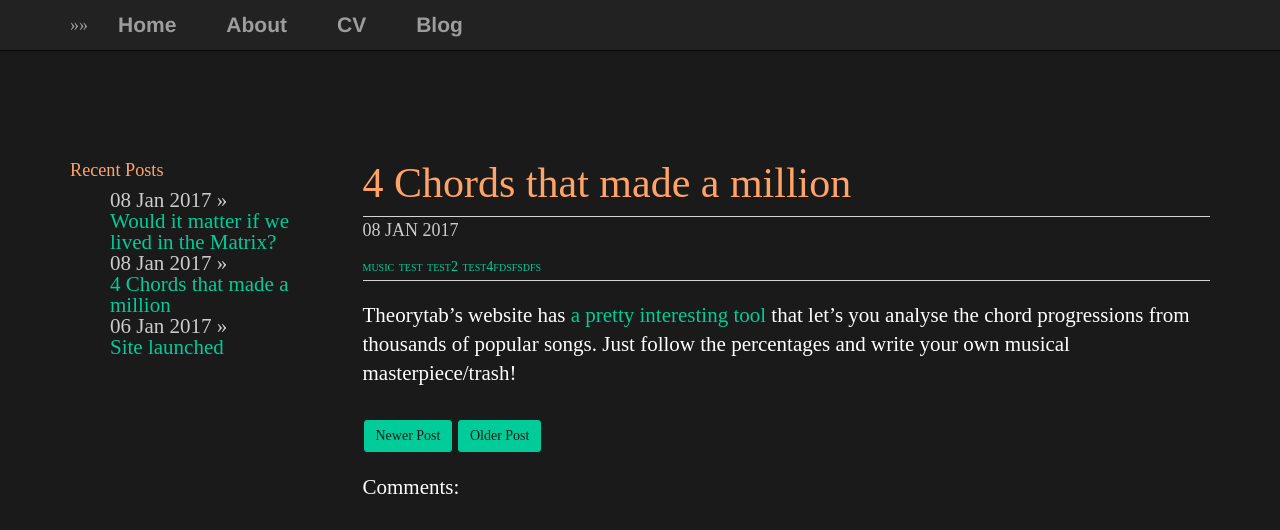
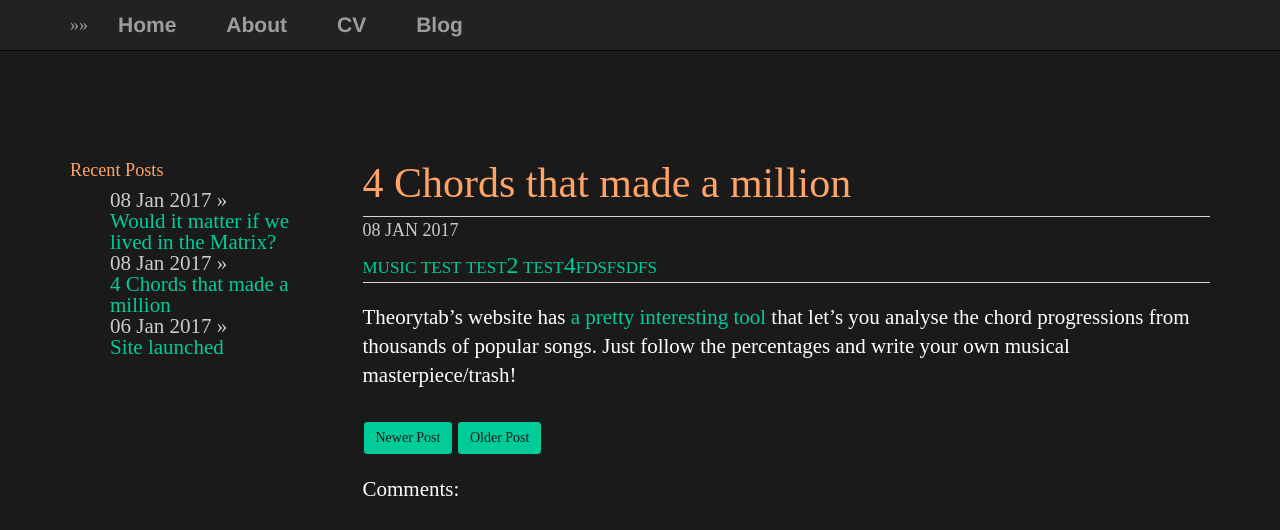
Before and after one commit to plantecophys/plantecophys, a Jekyll site: the page built from _posts/2017-01-01-4chords.md, in a window 1280 px wide. Shown: the top 530 px of the page. Built offline with Jekyll 4.4.1, drawn with Linux system fonts in a browser that asks for light colours; grey boxes are pictures that could not be loaded.

Commit message:
Update main.css

```diff
--- a/css/main.css
+++ b/css/main.css
@@ -47,7 +47,7 @@ a:visited {
     border:1px solid #d5d5d5;
     border-width:1px 0;
     font-size:12px;
-    line-height:10px;
+    line-height:20px;
     margin:0 0 20px;
     padding:1px 0;
     text-transform:uppercase
@@ -67,7 +67,7 @@ li.tag_list_item {
 a.tag_list_link {
     border-left:1px solid #ccc;
     color:#00cc99;
-    font-size:14px;
+    font-size:24px;
     font-variant:small-caps;
     margin:0;
     padding: 0 0px;
```
